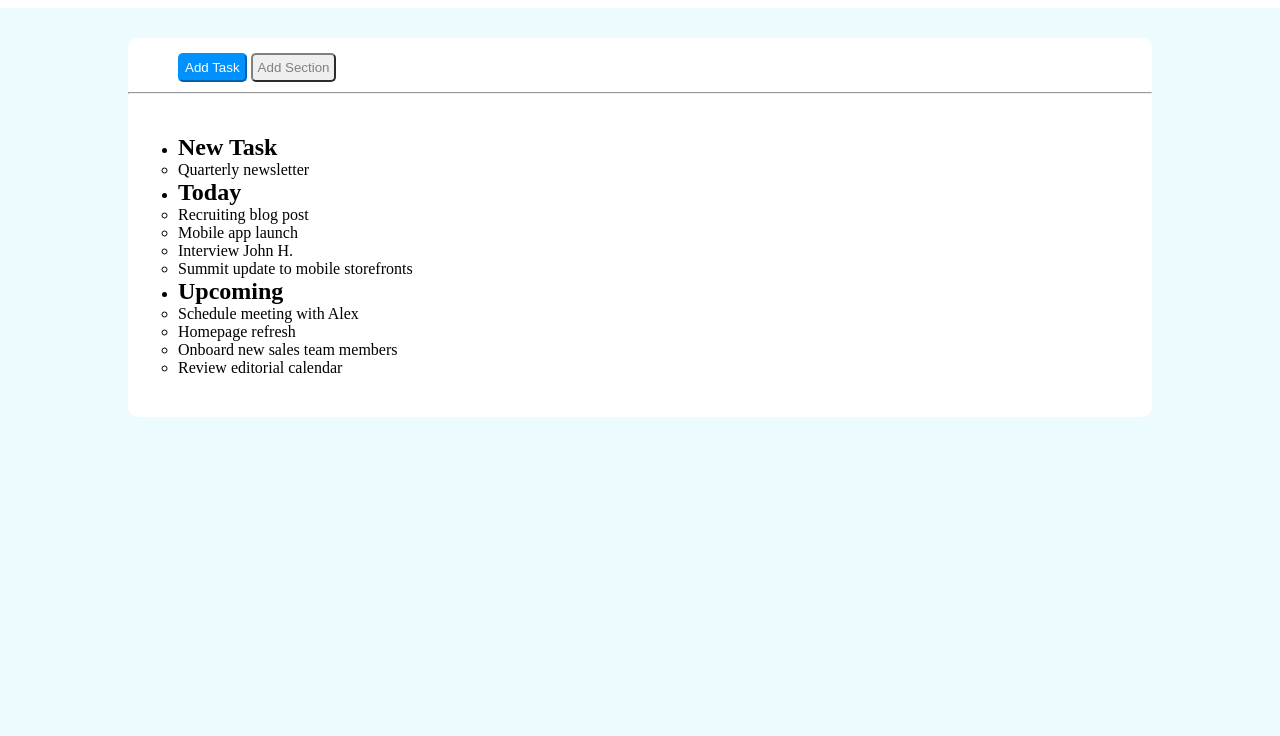
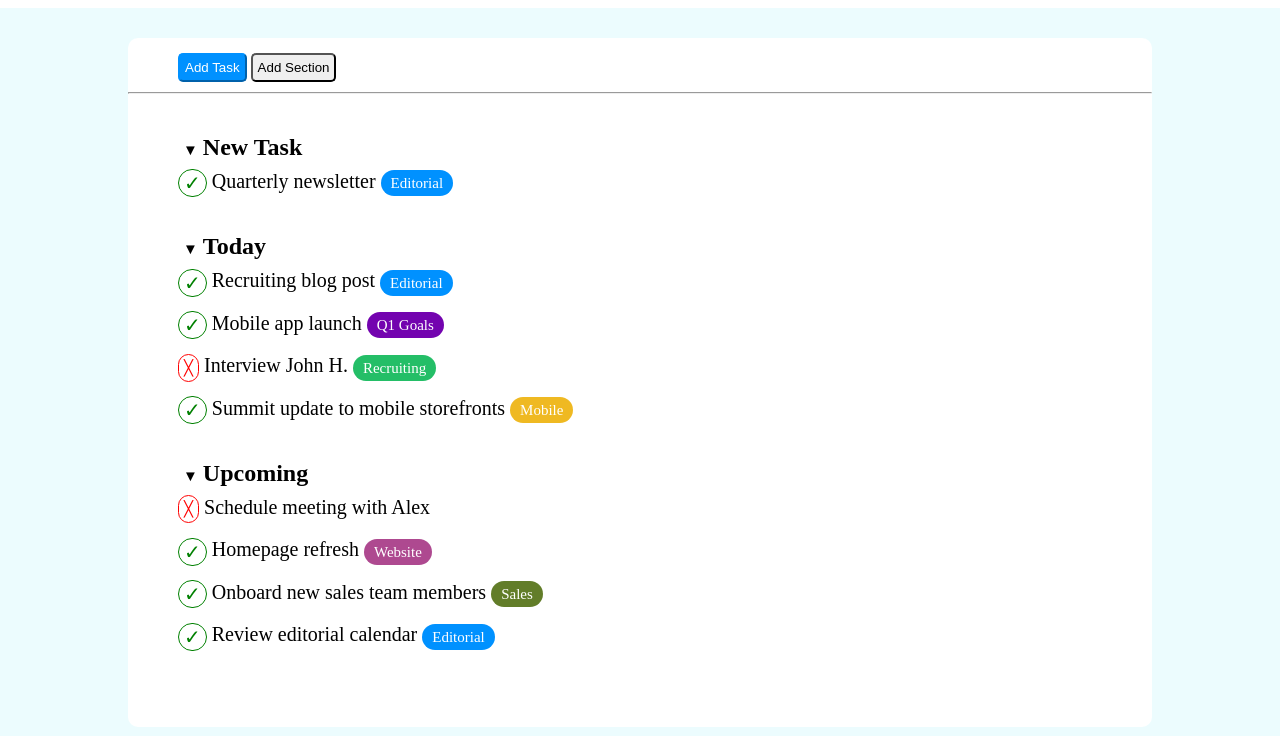
Before and after one commit to VitaFrancesco/html-css-toboolist, a plain HTML site: page index.html in a window 1280 px wide. Shown: the part 64-800 px from the top of the page. Drawn offline with Linux system fonts and the light colour scheme.

Commit message:
esercizio completato con importazione di un font, sistemazione commenti e stile delle liste.

```diff
--- a/css/style.css
+++ b/css/style.css
@@ -1,15 +1,16 @@
+/* reset rules */
 *{
     box-sizing: border-box;
     margin: 0;
     padding: 0;
 }
-.container{
-    max-width: 1024px;
-    margin: 0 auto;
+ul,ol {
+	list-style: none;
 }
+/* project style */
 header{
     padding: 10px 15px;
-    background-color: white;
+    margin-bottom: 30px;
 }
 .logo{
     vertical-align: middle;
@@ -18,14 +19,13 @@ header{
     vertical-align: middle;
     font-size: 45px;
 }
-main{
-    padding-top: 30px;
-}
 body{
     background-color: rgb(236, 252, 254);
 }
-div.container{
-    background-color: white;
+/* corpo centrale */
+.container{
+    max-width: 1024px;
+    margin: 0 auto;
     border-radius: 10px;
 }
 nav{
@@ -35,16 +35,106 @@ button{
     border-radius: 5px;
     padding: 5px;
 }
-/*  */
-.bg-blu{
+.primary-btn{
     background-color: rgb(0, 145, 255);
     color: white;
     border-color: rgb(0, 145, 255);
 }
-.color-grey{
+.second-btn{
     border-color: grey;
     color: grey;
 }
 section{
     padding: 40px 50px;
 }
+/* spaziature, lista annidata */
+.text{
+    line-height: 40px;
+    font-size: 20px;
+}
+.main-li{
+    margin-bottom: 30px;
+}
+h2::before{
+    content: ' \25BC';
+    font-size: 15px;
+    padding: 0 5px;
+}
+.tick::before{
+    content: ' \2713';
+    color: green;
+    border-radius: 100px;
+    border: solid 1px green;
+    margin: 10px 5px 10px 0;
+    padding: 2px 5px;
+    vertical-align: middle;
+}
+.cross::before{
+    content: ' \2573';
+    color: red;
+    border-radius: 100px;
+    border: solid 1px red;
+    margin-right: 5px;
+    font-size: 15px;
+    padding: 5px 5px;
+    vertical-align: middle;
+}
+/* testo evidenziato per categoria */
+li.editorial::after{
+    content: "Editorial";
+    font-size: 15px;
+    background-color: rgb(0, 145, 255);
+    color: white;
+    border-radius: 15px;
+    padding: 5px 10px;
+    vertical-align: middle;
+}
+li.q1-goals::after{
+    content: "Q1 Goals";
+    font-size: 15px;
+    background-color: rgb(115, 3, 175);
+    color: white;
+    border-radius: 15px;
+    padding: 5px 10px;
+    vertical-align: middle;
+}
+li.recruiting::after{
+    content: "Recruiting";
+    font-size: 15px;
+    background-color: rgb(36, 190, 103);
+    color: white;
+    border-radius: 15px;
+    padding: 5px 10px;
+    vertical-align: middle;
+}
+li.mobile::after{
+    content: "Mobile";
+    font-size: 15px;
+    background-color: rgb(239, 185, 34);
+    color: white;
+    border-radius: 15px;
+    padding: 5px 10px;
+    vertical-align: middle;
+}
+li.website::after{
+    content: "Website";
+    font-size: 15px;
+    background-color: rgb(174, 73, 144);
+    color: white;
+    border-radius: 15px;
+    padding: 5px 10px;
+    vertical-align: middle;
+}
+li.sales::after{
+    content: "Sales";
+    font-size: 15px;
+    background-color: rgb(98, 125, 41);
+    color: white;
+    border-radius: 15px;
+    padding: 5px 10px;
+    vertical-align: middle;
+}
+/* utilities */
+.bg-white{
+    background-color: white;
+}
--- a/index.html
+++ b/index.html
@@ -5,51 +5,51 @@
     <meta name="viewport" content="width=device-width, initial-scale=1.0">
     <title>Toboolist</title>
     <link rel="stylesheet" href="./css/style.css">
+    <!-- font google -->
+    <link rel="preconnect" href="https://fonts.googleapis.com">
+    <link rel="preconnect" href="https://fonts.gstatic.com" crossorigin>
+    <link href="https://fonts.googleapis.com/css2?family=Roboto+Slab:wght@100..900&display=swap" rel="stylesheet">
 </head>
 <body>
     <!-- logo e nome -->
-    <header>
-        <div>
+    <header class="bg-white">
         <img class="logo" src="./img/Logo.png" alt="Logo">
         <strong class="title">Toboolist</strong>
-        </div>
     </header>
-    <main>
-        <div class="container">
+    <main class="container bg-white">
         <nav>
-                <button class="bg-blu">Add Task</button>
-                <button class="color-grey">Add Section</button>
+            <button class="primary-btn">Add Task</button>
+            <button class="secondary-btn">Add Section</button>
         </nav>
         <hr>
         <section>
             <ul>
-                    <li>
+                <li class="main-li">
                     <h2>New Task</h2>
                     <ul>
-                            <li>Quarterly newsletter </li>
+                        <li class="text editorial tick">Quarterly newsletter </li>
                     </ul>
                 </li>
-                    <li>
+                <li class="main-li">
                     <h2>Today</h2>
                     <ul>
-                            <li>Recruiting blog post </li>
-                            <li>Mobile app launch </li>
-                            <li>Interview John H. </li>
-                            <li>Summit update to mobile storefronts </li>
+                        <li class="text editorial tick">Recruiting blog post </li>
+                        <li class="text q1-goals tick">Mobile app launch </li>
+                        <li class="text recruiting cross">Interview John H. </li>
+                        <li class="text mobile tick">Summit update to mobile storefronts </li>
                     </ul>
                 </li>
-                    <li>
+                <li class="main-li">
                     <h2>Upcoming</h2>
                     <ul>
-                            <li>Schedule meeting with Alex </li>
-                            <li>Homepage refresh </li>
-                            <li>Onboard new sales team members </li>
-                            <li>Review editorial calendar </li>
+                        <li class="text cross">Schedule meeting with Alex </li>
+                        <li class="text website tick">Homepage refresh </li>
+                        <li class="text sales tick">Onboard new sales team members </li>
+                        <li class="text editorial tick">Review editorial calendar </li>
                     </ul>
                 </li>
             </ul>
         </section>
-        </div>
     </main>
 </body>
 </html>
```
Lines whose indentation alone changed are shown as unchanged.
